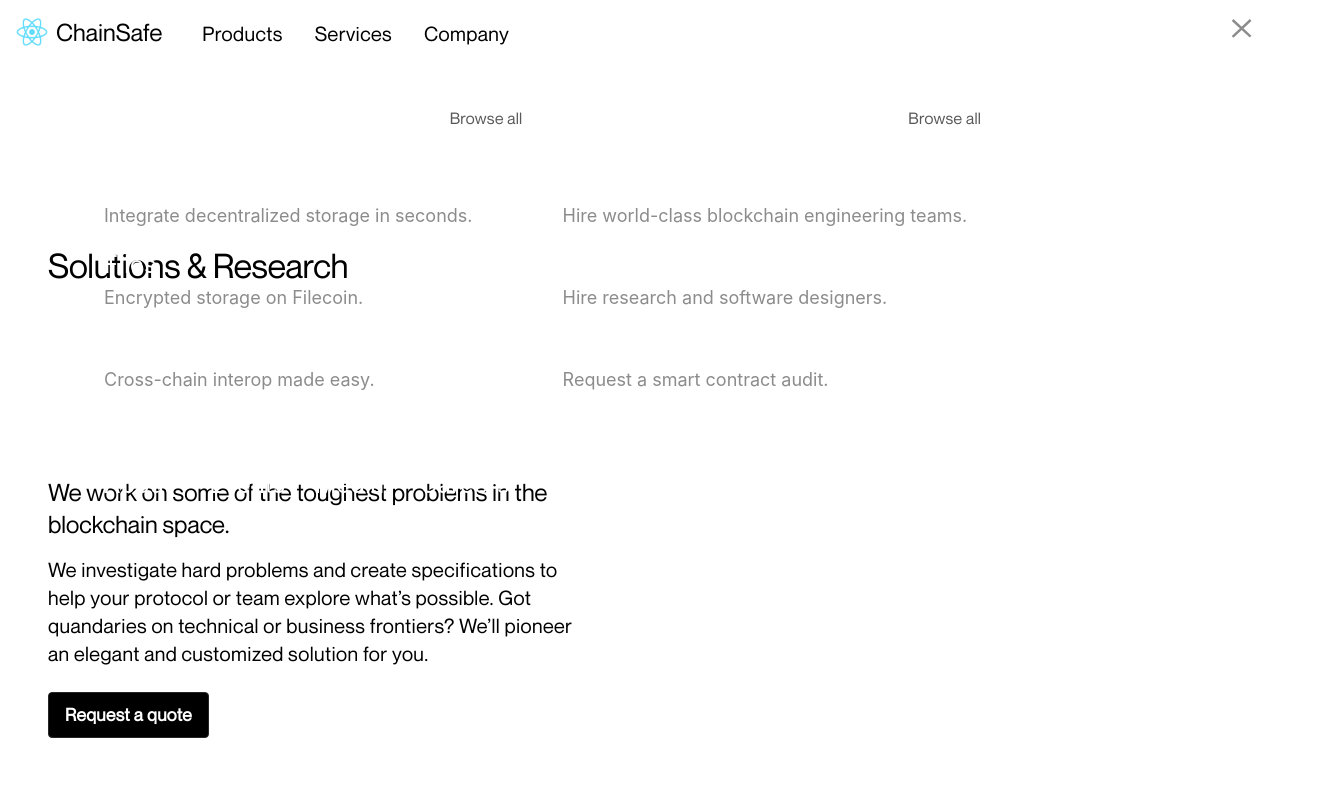
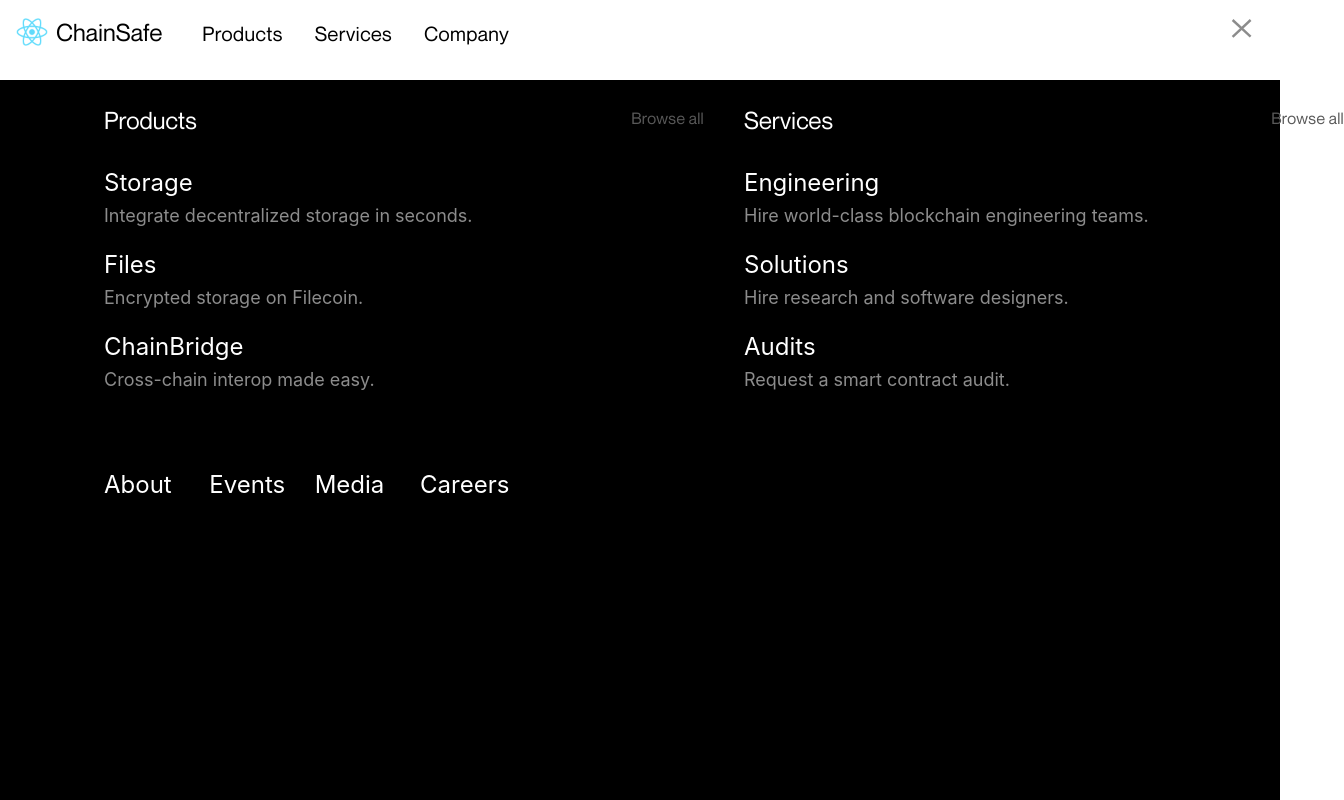
Before and after one commit to sweetpea22/modular-grid-sass, a React (Create React App) app: page /solutions in a window 1280 px wide. Both pictures are taken after a click on the button 1249 px from the left and 33 px from the top of the page. Shown: the top 800 px of the page, 1344 px wide, since content can reach past the window. Built offline with nearby package versions, Linux system fonts and the light colour scheme.

Commit message:
Animations

```diff
--- a/src/components/FadeOutNav/index.tsx
+++ b/src/components/FadeOutNav/index.tsx
@@ -83,7 +83,7 @@
           </motion.div>
         </motion.div>
         {isOpen && (
-          <motion.div className='submenu' animate={isOpen ? "open" : "closed"} initial="closed"  variants={menuVariants}>
+          <motion.div className='submenu bg' animate={isOpen ? "open" : "closed"} initial="closed"  variants={menuVariants}>
             <div className='submenu--section submenu--section__top'>
               {menu.map(({title, to, options}, index) => (
                 (to && index <= 1) && (
```
